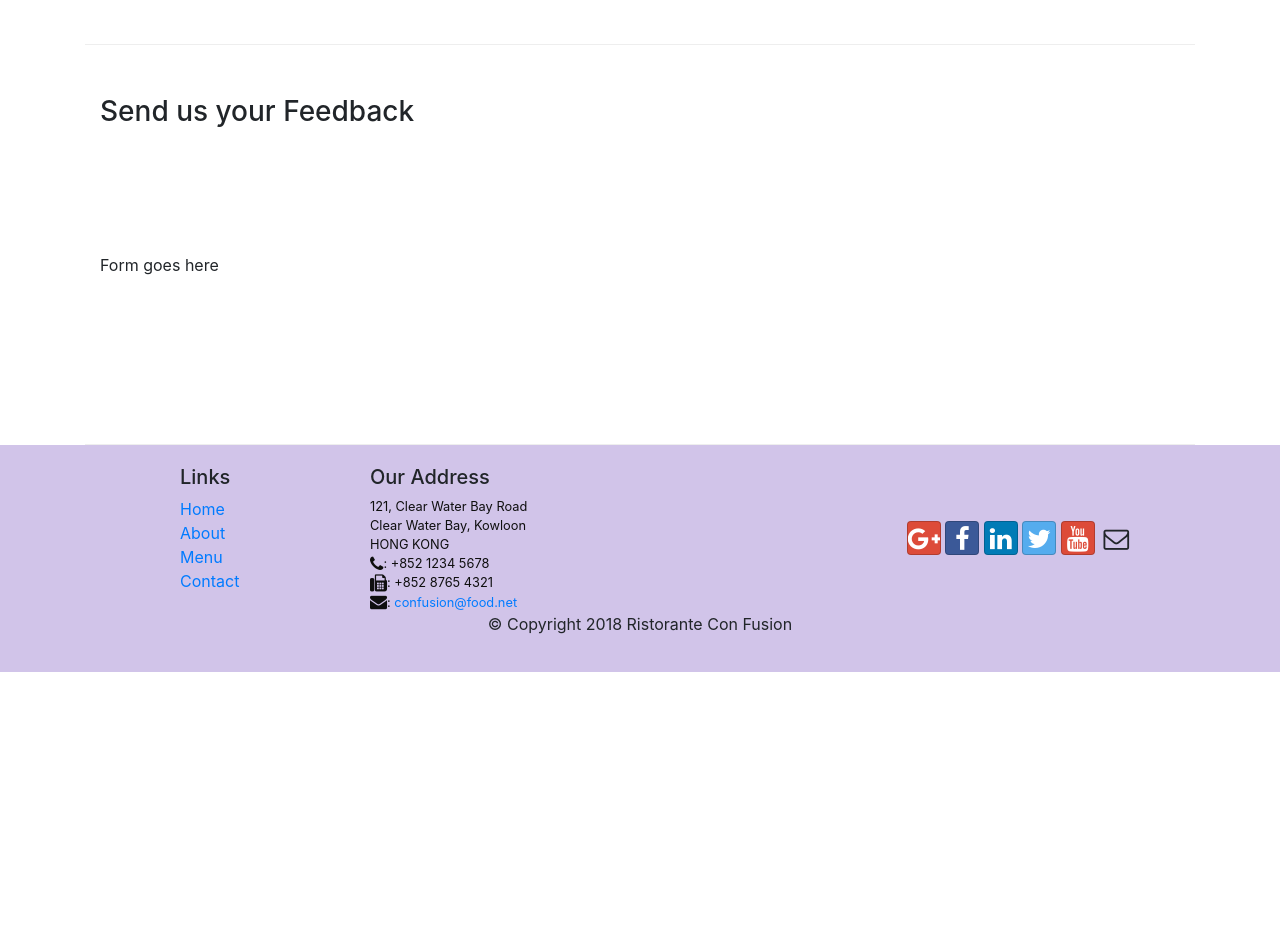
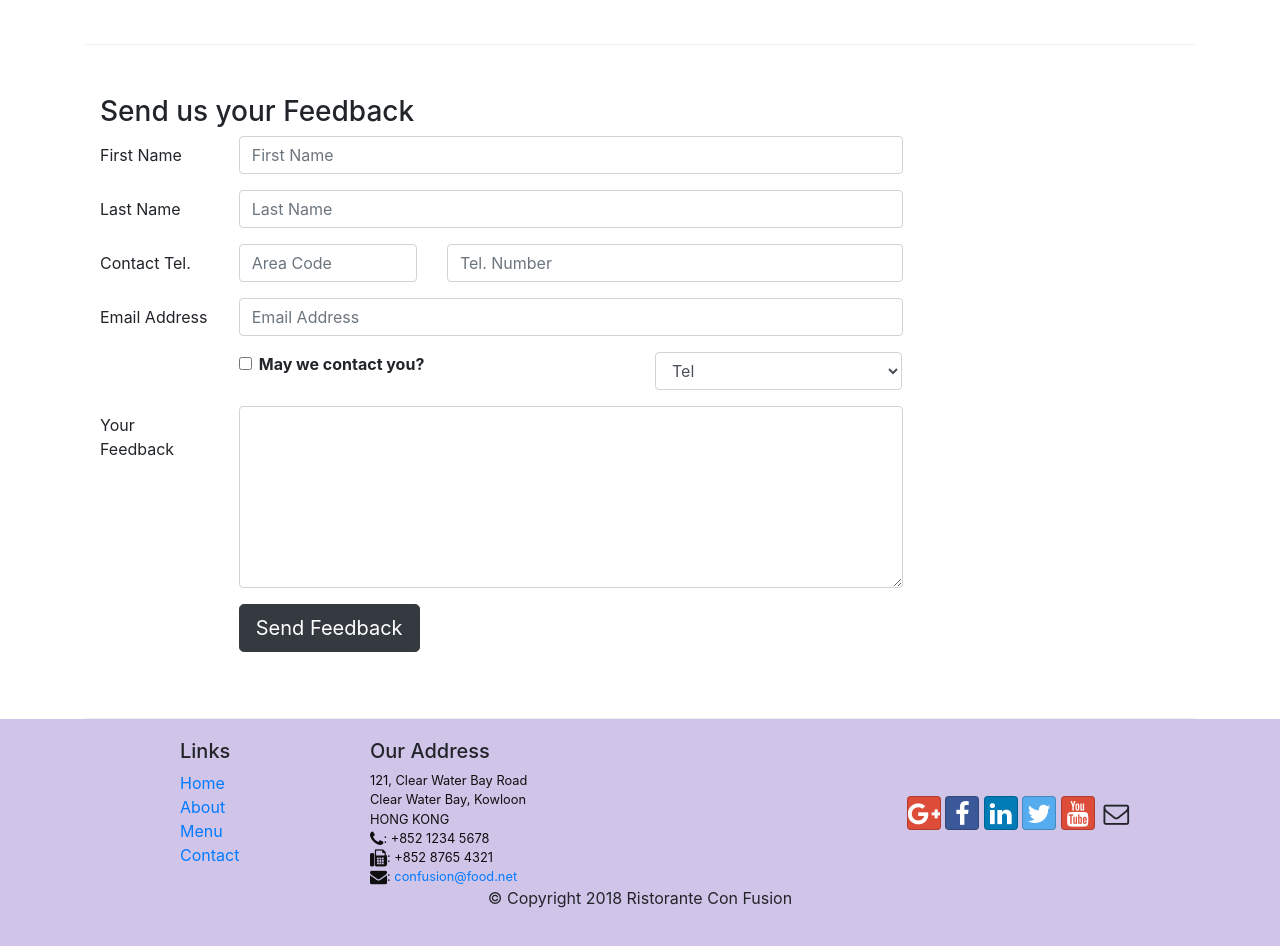
Before and after one commit to jayudoshi/conFusion-Coursera-Bootstrap, a website: page contactus.html in a window 1280 px wide. Shown: the part 820-1766 px from the top of the page. Before the commit the page ends 1492 px from the top, so only its background shows below. Drawn offline with nearby package versions, Linux system fonts and the light colour scheme.

Commit message:
Embedding Form to Contact Us Page

```diff
--- a/contactus.html
+++ b/contactus.html
@@ -1,34 +1,65 @@
 <!DOCTYPE html>
 <html lang="en">
-
   <head>
-
     <title>Ristorante Con Fusion: About Us</title>
     <!-- Required meta tags always come first -->
-    <meta charset="utf-8">
-    <meta name="viewport" content="width=device-width, initial-scale=1, shrink-to-fit=no">
-    <meta http-equiv="x-ua-compatible" content="ie=edge">
+    <meta charset="utf-8" />
+    <meta
+      name="viewport"
+      content="width=device-width, initial-scale=1, shrink-to-fit=no"
+    />
+    <meta http-equiv="x-ua-compatible" content="ie=edge" />
 
     <!-- Bootstrap CSS -->
-    <link rel="stylesheet" href="node_modules/bootstrap/dist/css/bootstrap.min.css">
-    <link rel="stylesheet" href="node_modules/font-awesome/css/font-awesome.min.css">
-    <link rel="stylesheet" href="node_modules/bootstrap-social/bootstrap-social.css">
-    <link rel="stylesheet" href="css/style.css">
+    <link
+      rel="stylesheet"
+      href="node_modules/bootstrap/dist/css/bootstrap.min.css"
+    />
+    <link
+      rel="stylesheet"
+      href="node_modules/font-awesome/css/font-awesome.min.css"
+    />
+    <link
+      rel="stylesheet"
+      href="node_modules/bootstrap-social/bootstrap-social.css"
+    />
+    <link rel="stylesheet" href="css/style.css" />
   </head>
 
   <body>
     <nav class="navbar navbar-dark navbar-expand-sm fixed-top">
       <div class="container">
-            <button class="navbar-toggler" type="button" data-toggle="collapse" data-target="#Navbar">
+        <button
+          class="navbar-toggler"
+          type="button"
+          data-toggle="collapse"
+          data-target="#Navbar"
+        >
           <span class="navbar-toggler-icon"></span>
         </button>
         <a class="navbar-brand" href="#">Ristorante Con Fusion</a>
         <div class="collapse navbar-collapse" id="Navbar">
           <ul class="navbar-nav mr-auto">
-                        <li class="nav-item"><a class="nav-link" href="./index.html"><span class="fa fa-home fa-lg"></span> Home</a></li>
-                        <li class="nav-item"><a class="nav-link" href="./aboutus.html"><span class="fa fa-info fa-lg"></span> About</a></li>
-                        <li class="nav-item"><a class="nav-link" href="#"><span class="fa fa-list fa-lg"></span> Menu</a></li>
-                        <li class="nav-item active"><a class="nav-link" href="#"><span class="fa fa-address-card fa-lg"></span> Contact</a></li>
+            <li class="nav-item">
+              <a class="nav-link" href="./index.html"
+                ><span class="fa fa-home fa-lg"></span> Home</a
+              >
+            </li>
+            <li class="nav-item">
+              <a class="nav-link" href="./aboutus.html"
+                ><span class="fa fa-info fa-lg"></span> About</a
+              >
+            </li>
+            <li class="nav-item">
+              <a class="nav-link" href="#"
+                ><span class="fa fa-list fa-lg"></span> Menu</a
+              >
+            </li>
+            <li class="nav-item active">
+              <a class="nav-link" href="#"
+                ><span class="fa fa-address-card fa-lg"></span> Contact</a
+              >
+            </li>
           </ul>
         </div>
       </div>
@@ -39,10 +70,13 @@
         <div class="row row-header">
           <div class="col-12 col-sm-6">
             <h1>Ristorante con Fusion</h1>
-                    <p>We take inspiration from the World's best cuisines, and create a unique fusion experience. Our lipsmacking creations will tickle your culinary senses!</p>
+            <p>
+              We take inspiration from the World's best cuisines, and create a
+              unique fusion experience. Our lipsmacking creations will tickle
+              your culinary senses!
+            </p>
           </div>
-                <div class="col-12 col-sm">
-                </div>
+          <div class="col-12 col-sm"></div>
         </div>
       </div>
     </header>
@@ -55,7 +89,7 @@
         </ol>
         <div class="col-12">
           <h3>Contact Us</h3>
-               <hr>
+          <hr />
         </div>
       </div>
 
@@ -66,11 +100,11 @@
         <div class="col-12 col-sm-4 offset-sm-1">
           <h5>Our Address</h5>
           <address style="font-size: 100%">
-		              121, Clear Water Bay Road<br>
-		              Clear Water Bay, Kowloon<br>
-		              HONG KONG<br>
-		              <i class="fa fa-phone"></i>: +852 1234 5678<br>
-		              <i class="fa fa-fax"></i>: +852 8765 4321<br>
+            121, Clear Water Bay Road<br />
+            Clear Water Bay, Kowloon<br />
+            HONG KONG<br />
+            <i class="fa fa-phone"></i>: +852 1234 5678<br />
+            <i class="fa fa-fax"></i>: +852 8765 4321<br />
             <i class="fa fa-envelope"></i>:
             <a href="mailto:confusion@food.net">confusion@food.net</a>
           </address>
@@ -80,9 +114,18 @@
         </div>
         <div class="col-12 col-sm-11 offset-sm-1">
           <div class="btn-group" role="group">
-                    <a role="button" class="btn btn-dark" href="tel:9320120026"><i class="fa fa-phone fa-lg"></i> Call</a>
-                    <a role="button" class="btn btn-light" href=""><i class="fa fa-skype fa-lg"></i> Skype</a>
-                    <a role="button" class="btn btn-dark" href="mailto:jayutrdoshi@gmail.com"><i class="fa fa-envelope fa-lg"></i> E-Mail</a>
+            <a role="button" class="btn btn-dark" href="tel:9320120026"
+              ><i class="fa fa-phone fa-lg"></i> Call</a
+            >
+            <a role="button" class="btn btn-light" href=""
+              ><i class="fa fa-skype fa-lg"></i> Skype</a
+            >
+            <a
+              role="button"
+              class="btn btn-dark"
+              href="mailto:jayutrdoshi@gmail.com"
+              ><i class="fa fa-envelope fa-lg"></i> E-Mail</a
+            >
           </div>
         </div>
       </div>
@@ -92,12 +135,109 @@
           <h3>Send us your Feedback</h3>
         </div>
         <div class="col-12 col-md-9">
-                Form goes here
-            </div>
-             <div class="col-12 col-md">
+          <form>
+            <div class="form-group row">
+              <label for="firstname" class="col-md-2 col-form-label"
+                >First Name</label
+              >
+              <div class="col-md-10">
+                <input
+                  id="firstname"
+                  name="firstname"
+                  type="text"
+                  class="form-control"
+                  placeholder="First Name"
+                />
               </div>
             </div>
-
+            <div class="form-group row">
+              <label for="lastname" class="col-md-2 col-form-label"
+                >Last Name</label
+              >
+              <div class="col-md-10">
+                <input
+                  id="lastname"
+                  name="lastname"
+                  type="text"
+                  class="form-control"
+                  placeholder="Last Name"
+                />
+              </div>
+            </div>
+            <div class="form-group row">
+              <label for="telno" class="col-12 col-md-2 col-form-label"
+                >Contact Tel.</label
+              >
+              <div class="col-5 col-md-3">
+                <input
+                  id="areacode"
+                  name="areacode"
+                  type="tel"
+                  class="form-control"
+                  placeholder="Area Code"
+                />
+              </div>
+              <div class="col-7 col-md-7">
+                <input
+                  id="telno"
+                  name="telno"
+                  type="tel"
+                  class="form-control"
+                  placeholder="Tel. Number"
+                />
+              </div>
+            </div>
+            <div class="form-group row">
+              <label for="emailid" class="col-md-2 col-form-label"
+                >Email Address</label
+              >
+              <div class="col-md-10">
+                <input
+                  id="emailid"
+                  name="emailid"
+                  type="text"
+                  class="form-control"
+                  placeholder="Email Address"
+                />
+              </div>
+            </div>
+            <div class="form-group row">
+              <div class="col-md-6 offset-md-2">
+                <div class="form-check">
+                  <input
+                    class="form-check-input"
+                    type="checkbox"
+                    value=""
+                    id="aprrove"
+                    name="approve"
+                  />
+                  <label class="form-check-label" for="approve">
+                    <strong>May we contact you?</strong>
+                  </label>
+                </div>
+              </div>
+              <div class="col-md-4">
+                <select name="" id="" class="form-control">
+                  <option value="">Tel</option>
+                  <option value="">Email</option>
+                </select>
+              </div>
+            </div>
+            <div class="form-group row">
+              <label for="feedback" class="col-md-2 col-form-label">Your Feedback</label>
+              <div class="col-md-10">
+                <textarea class="form-control" name="feedback" id="feedback" rows="7"></textarea>
+              </div>
+            </div>
+            <div class="form-group row">
+                <div class="offset-md-2 col-md-10">
+                    <button type="submit" class="btn btn-dark btn-lg">Send Feedback</button>
+                </div>
+            </div>
+          </form>
+        </div>
+        <div class="col-12 col-md"></div>
+      </div>
     </div>
 
     <footer class="footer">
@@ -115,23 +255,45 @@
           <div class="col-7 col-sm-5">
             <h5>Our Address</h5>
             <address>
-		              121, Clear Water Bay Road<br>
-		              Clear Water Bay, Kowloon<br>
-		              HONG KONG<br>
-                      <i class="fa fa-phone fa-lg"></i>: +852 1234 5678<br>
-                      <i class="fa fa-fax fa-lg"></i>: +852 8765 4321<br>
+              121, Clear Water Bay Road<br />
+              Clear Water Bay, Kowloon<br />
+              HONG KONG<br />
+              <i class="fa fa-phone fa-lg"></i>: +852 1234 5678<br />
+              <i class="fa fa-fax fa-lg"></i>: +852 8765 4321<br />
               <i class="fa fa-envelope fa-lg"></i>:
               <a href="mailto:confusion@food.net">confusion@food.net</a>
             </address>
           </div>
           <div class="col-12 col-sm-4 align-self-center">
             <div class="text-center">
-                        <a class="btn btn-social-icon btn-google" href="http://google.com/+"><i class="fa fa-google-plus"></i></a>
-                        <a class="btn btn-social-icon btn-facebook" href="http://www.facebook.com/profile.php?id="><i class="fa fa-facebook"></i></a>
-                        <a class="btn btn-social-icon btn-linkedin" href="http://www.linkedin.com/in/"><i class="fa fa-linkedin"></i></a>
-                        <a class="btn btn-social-icon btn-twitter" href="http://twitter.com/"><i class="fa fa-twitter"></i></a>
-                        <a class="btn btn-social-icon btn-google" href="http://youtube.com/"><i class="fa fa-youtube"></i></a>
-                        <a class="btn btn-social-icon" href="mailto:"><i class="fa fa-envelope-o"></i></a>
+              <a
+                class="btn btn-social-icon btn-google"
+                href="http://google.com/+"
+                ><i class="fa fa-google-plus"></i
+              ></a>
+              <a
+                class="btn btn-social-icon btn-facebook"
+                href="http://www.facebook.com/profile.php?id="
+                ><i class="fa fa-facebook"></i
+              ></a>
+              <a
+                class="btn btn-social-icon btn-linkedin"
+                href="http://www.linkedin.com/in/"
+                ><i class="fa fa-linkedin"></i
+              ></a>
+              <a
+                class="btn btn-social-icon btn-twitter"
+                href="http://twitter.com/"
+                ><i class="fa fa-twitter"></i
+              ></a>
+              <a
+                class="btn btn-social-icon btn-google"
+                href="http://youtube.com/"
+                ><i class="fa fa-youtube"></i
+              ></a>
+              <a class="btn btn-social-icon" href="mailto:"
+                ><i class="fa fa-envelope-o"></i
+              ></a>
             </div>
           </div>
         </div>
@@ -147,5 +309,4 @@
     <script src="node_modules/popper.js/dist/umd/popper.min.js"></script>
     <script src="node_modules/bootstrap/dist/js/bootstrap.min.js"></script>
   </body>
-
 </html>
```
Lines whose indentation alone changed are shown as unchanged.
